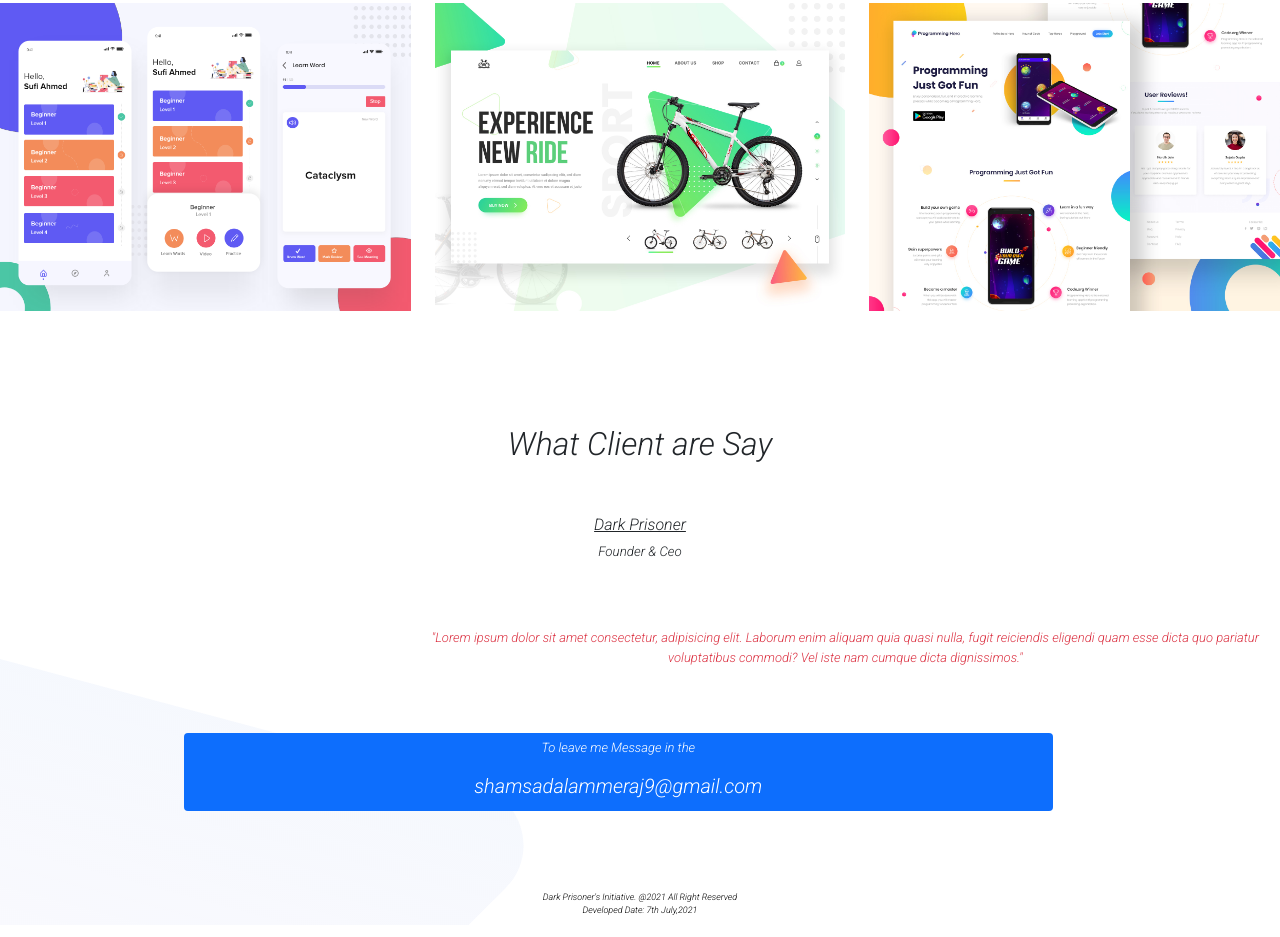
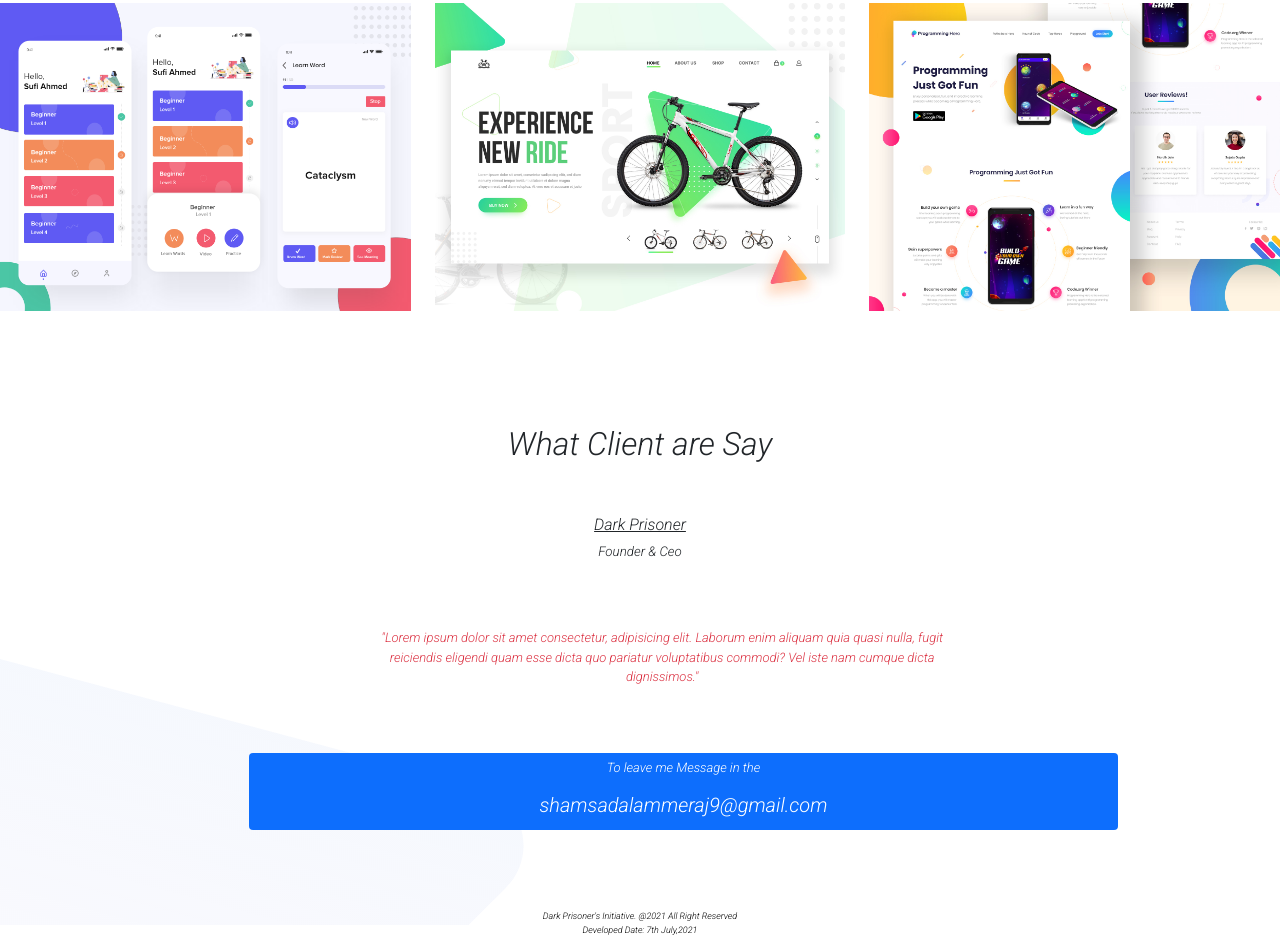
Before and after one commit to meraj191-35-2735/personal-website, a plain HTML site: page index.html in a window 1280 px wide. Shown: the part 1095-2032 px from the top of the page. Drawn offline with nearby package versions, Linux system fonts and the light colour scheme.

Commit message:
again fixed the problem

```diff
--- a/index.html
+++ b/index.html
@@ -83,7 +83,7 @@
         <div>
             <div class="row">
                 <div class="col-8 text-lg-center text-danger">
-                    <p class="col-sm-12" id="middle">
+                    <p class="col-sm-12 col-lg-8" id="middle">
                         "Lorem ipsum dolor sit amet consectetur, adipisicing elit. Laborum enim aliquam quia quasi nulla, fugit reiciendis eligendi quam esse dicta quo pariatur voluptatibus commodi? Vel iste nam cumque dicta dignissimos."
                     </p>
                 </div>
--- a/style.css
+++ b/style.css
@@ -81,13 +81,13 @@
   #middle {
       font-size: small;
       text-align: center;
-      margin-left: 50%;
+      margin-left: 45%;
       margin-top: 50px;
   }
 
   .middle {
       font-size: small;
-      margin-left: 15%;
+      margin-left: 20%;
       margin-top: 50px;
       padding: 5px;
   }
```
